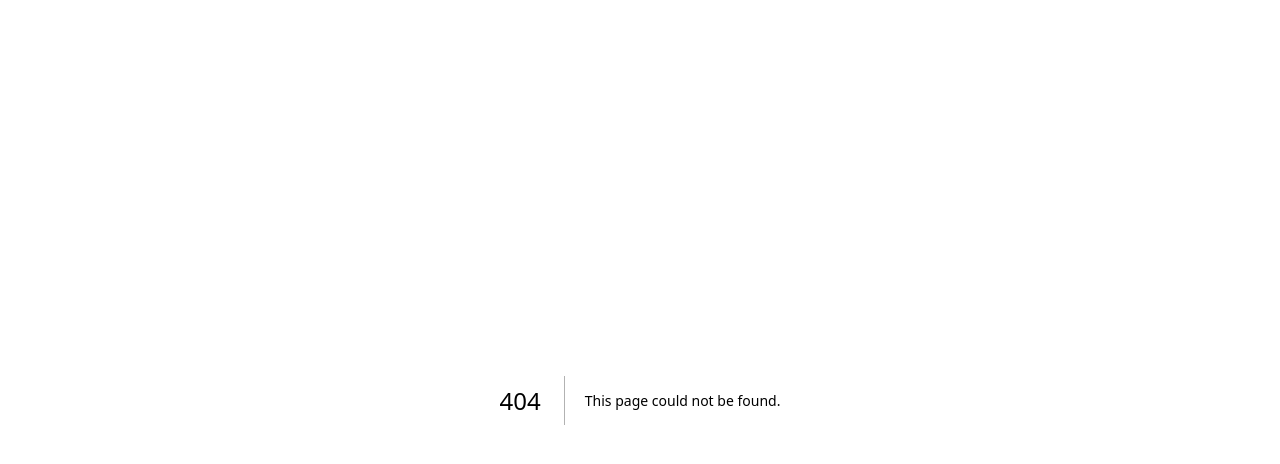
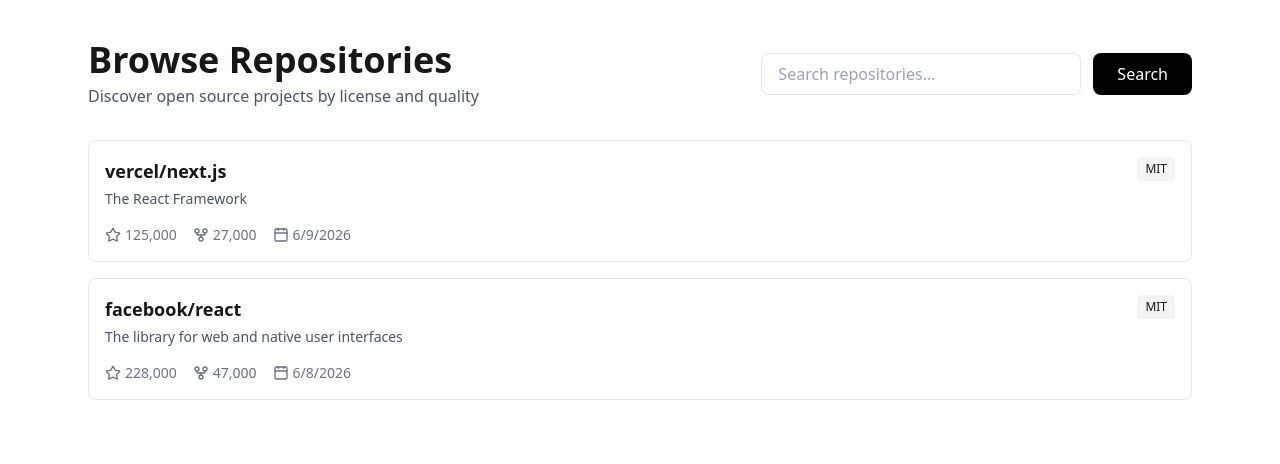
Before and after one commit to 0xmrxp/awoss, a Next.js app: page /repos in a window 1280 px wide. Before the commit this address had no page. Shown: the top 464 px of the page. Built offline with nearby package versions, Linux system fonts and the light colour scheme.

Commit message:
feat: add repositories browse page

```diff
--- /dev/null
+++ b/app/repos/page.tsx
@@ -0,0 +1,57 @@
+import { RepoCard } from "@/components/repo-card";
+
+export default async function ReposPage() {
+  // Temporary static data for now
+  const sampleRepos = [
+    {
+      id: 1,
+      full_name: "vercel/next.js",
+      description: "The React Framework",
+      stargazers_count: 125000,
+      forks_count: 27000,
+      updated_at: "2026-06-09T10:00:00Z",
+      html_url: "https://github.com/vercel/next.js",
+      license: { spdx_id: "MIT" },
+      language: "TypeScript",
+    },
+    {
+      id: 2,
+      full_name: "facebook/react",
+      description: "The library for web and native user interfaces",
+      stargazers_count: 228000,
+      forks_count: 47000,
+      updated_at: "2026-06-08T15:30:00Z",
+      html_url: "https://github.com/facebook/react",
+      license: { spdx_id: "MIT" },
+      language: "JavaScript",
+    },
+  ];
+
+  return (
+    <div className="max-w-6xl mx-auto px-6 py-10">
+      <div className="flex justify-between items-center mb-8">
+        <div>
+          <h1 className="text-4xl font-bold">Browse Repositories</h1>
+          <p className="text-gray-600 mt-1">Discover open source projects by license and quality</p>
+        </div>
+
+        <div className="flex gap-3">
+          <input
+            type="text"
+            placeholder="Search repositories..."
+            className="px-4 py-2 border rounded-lg w-80"
+          />
+          <button className="px-6 py-2 bg-black text-white rounded-lg">
+            Search
+          </button>
+        </div>
+      </div>
+
+      <div className="grid gap-4">
+        {sampleRepos.map((repo) => (
+          <RepoCard key={repo.id} repo={repo} />
+        ))}
+      </div>
+    </div>
+  );
+}
```
